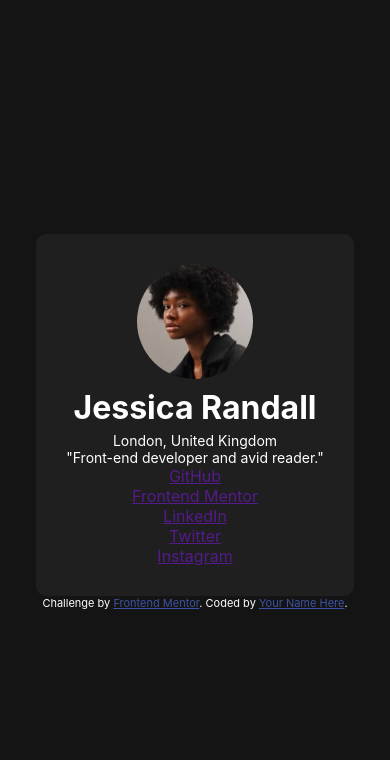
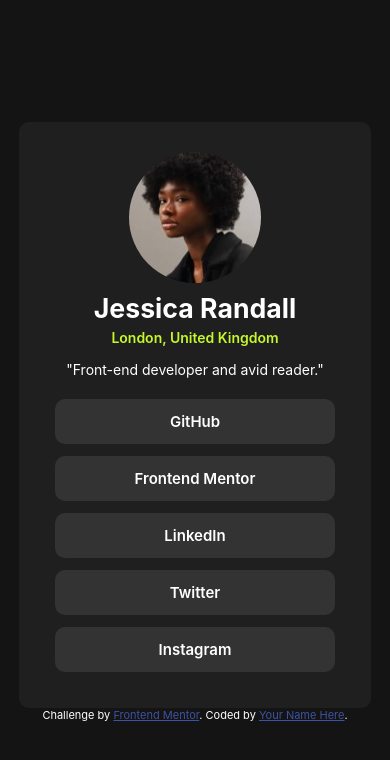
Before and after one commit to vnunesorion/Frontend-Mentor-Challenges, a plain HTML site: page social-links-profile-main/index.html in a window 390 px wide. Drawn offline with Linux system fonts and the light colour scheme.

Commit message:
added hover to the links, added media queries for responsiveness

```diff
--- a/social-links-profile-main/style.css
+++ b/social-links-profile-main/style.css
@@ -30,12 +30,65 @@ p {
 .links {
     display: flex;
     flex-direction: column;
+    text-align: center;
+    justify-content: center;
+
 }
 img {
     border-radius: 50%;
     width: 45%;
 }
-
 .name {
     margin: 5px;
+    font-weight: 700;
+    font-size: 20pt;
 }
+.local{
+    color:hsl(75, 94%, 57%);
+    font-weight: 600;
+}
+.function {
+    margin-top:15px;
+    margin-bottom: 15px;
+}
+.links > a {
+    text-decoration: none;
+    background-color: hsl(0, 0%, 20%);
+    margin: 6px;
+    color: white;
+    border-radius: 10px;
+    height: 45px;
+    width: 280px;
+    display: flex;
+    justify-content: center;
+    align-items: center;
+    font-size: 15px;
+    font-weight: 600;
+}
+.links > a:hover{
+    background-color: hsl(75, 94%, 57%);
+    color: hsl(0, 0%, 20%);
+    transition: 0.5s;
+}
+
+
+@media (max-width: 370px) {
+
+
+    .container {
+        padding: 20px;
+        max-width: 90%;
+        }
+
+    img {
+        width: 40%;
+        }
+    .name {
+            font-size: 18pt;
+    }
+    .links > a {
+            width: 100%;
+            font-size: 14px;
+        }
+
+}
```
